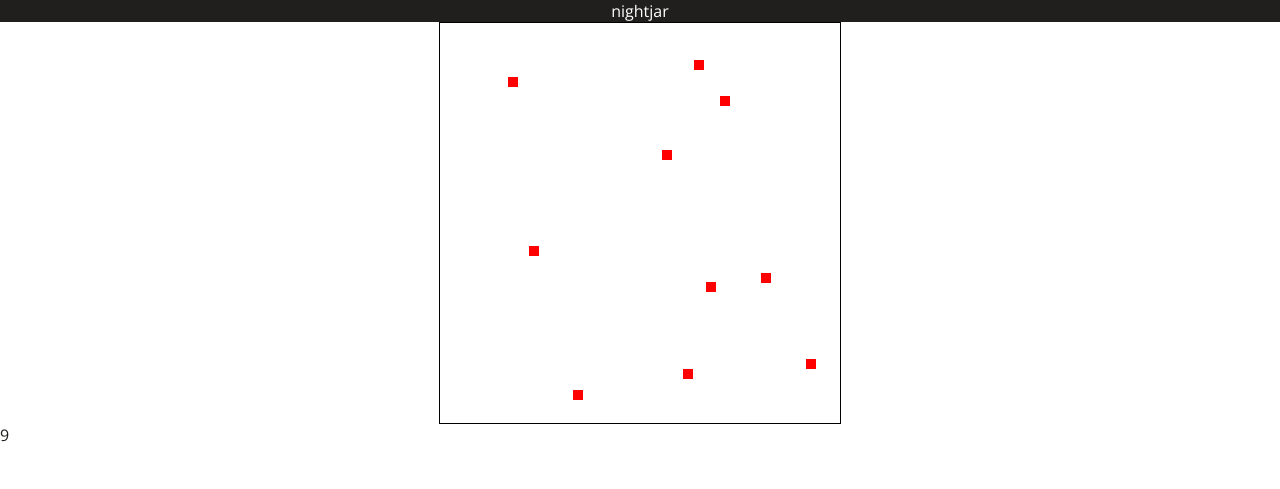
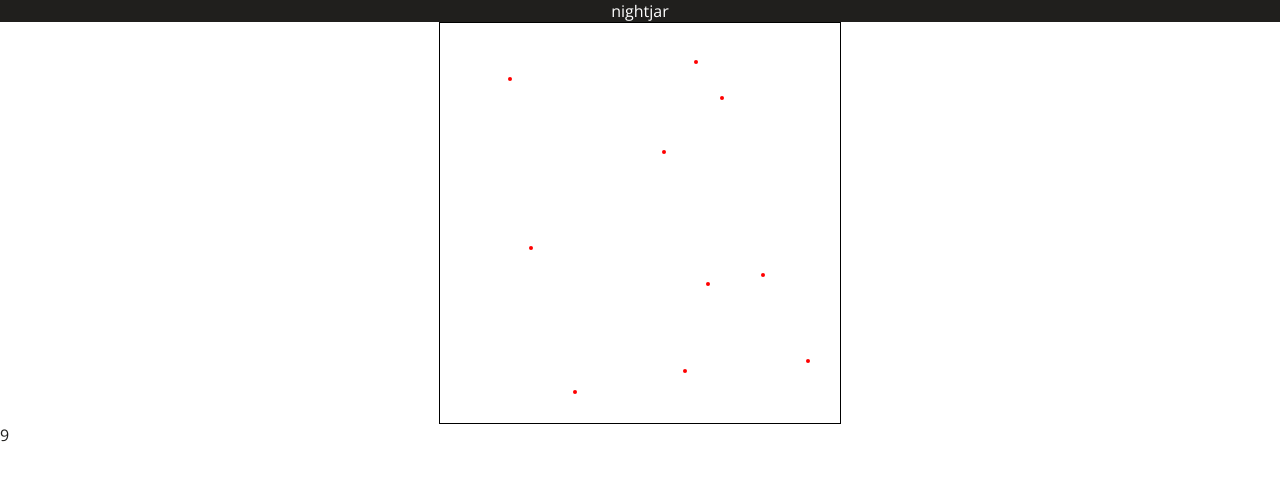
Before and after one commit to Briize/kanou, a PHP site: page / in a window 1280 px wide. Shown: the top 489 px of the page. Run offline with PHP 8.4, Linux system fonts and the light colour scheme; some libraries are stand-ins or nearby versions.

Commit message:
Changes?

```diff
--- a/assets/css/styles.css
+++ b/assets/css/styles.css
@@ -2384,13 +2384,14 @@ footer p {
 }
 #container .char {
   content: "";
-  height: 10px;
-  width: 10px;
+  height: 4px;
+  width: 4px;
   position: absolute;
   transition: 1s linear;
   -moz-transition: 1s linear;
   -webkit-transition: 1s linear;
   -o-transition: 1s linear;
+  border-radius: 4px;
 }
 #container .char[data-status='dead'] {
   background: grey !important;
--- a/assets/js/main/scripts.js
+++ b/assets/js/main/scripts.js
@@ -183,7 +183,7 @@ $(function() {
 	function contact(contactChar, contactOthers) {
 
 	    var $contactChar = $(contactChar),
-	    	visionBonus = 0,
+	    	visionBonus = 6,
 	    	contactCharAxis = $contactChar.offset(),
 	    	contactChar_x = [contactCharAxis.left - visionBonus, contactCharAxis.left + $contactChar.outerWidth() + visionBonus], // Get x axis
 	    	contactChar_y = [contactCharAxis.top - visionBonus, contactCharAxis.top + $contactChar.outerHeight() + visionBonus], // Get y axis
--- a/assets/less/main/char.less
+++ b/assets/less/main/char.less
@@ -10,13 +10,14 @@
 	.char {
 
 		content: "";
-		height: 10px;
-		width: 10px;
+		height: 4px;
+		width: 4px;
 		position: absolute;
 		transition: 1s linear;
 		-moz-transition: 1s linear;
 		-webkit-transition:1s linear;
 		-o-transition: 1s linear;
+		border-radius: 4px;
 
 		&[data-status='dead'] {
 			background: grey !important;
```
Also changed, not shown: assets/js/min/scripts.min.js, 1 other file.
